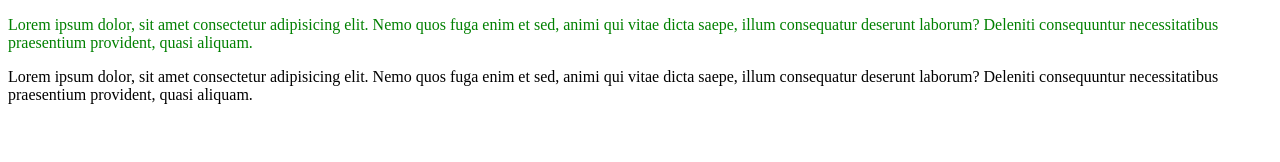
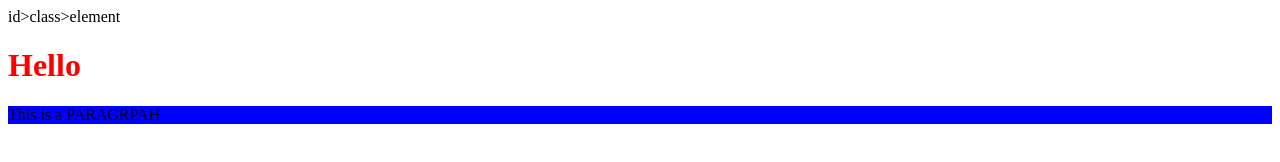
Before and after one commit to DeveloperManishR/learn-css, a plain HTML site: page index.html in a window 1280 px wide. Drawn offline with Linux system fonts and the light colour scheme.

Commit message:
class 6 auestion 2

```diff
--- a/index.html
+++ b/index.html
@@ -1,18 +1,19 @@
 <!DOCTYPE html>
 <html lang="en">
-<head>
-    <meta charset="UTF-8">
-    <meta name="viewport" content="width=device-width, initial-scale=1.0">
+  <head>
+    <meta charset="UTF-8" />
+    <meta name="viewport" content="width=device-width, initial-scale=1.0" />
     <title>Document</title>
-    <link rel="stylesheet" href="style.css">
-</head>
-<body>
-   <div id="myId">
-    <p>Lorem ipsum dolor, sit amet consectetur adipisicing elit. Nemo quos fuga enim et sed, animi qui vitae dicta saepe, illum consequatur deserunt laborum? Deleniti consequuntur necessitatibus praesentium provident, quasi aliquam.</p>
-   </div>
+    <link rel="stylesheet" href="style.css" />
+  </head>
+  <body>
+    id>class>element
+    <h1 id="greet" class="myclass">Hello</h1>
 
-   <div id="xcxcx">
-    <p>Lorem ipsum dolor, sit amet consectetur adipisicing elit. Nemo quos fuga enim et sed, animi qui vitae dicta saepe, illum consequatur deserunt laborum? Deleniti consequuntur necessitatibus praesentium provident, quasi aliquam.</p>
-   </div>
+    <div>
+        <p id="idpara" class="para">This is a PARAGRPAH</p>
+    </div>
+
+
 </body>
 </html>
--- a/style.css
+++ b/style.css
@@ -1,4 +1,24 @@
-#myId p{
-    color: green;
+h1{
+    color: pink;
+}
+#greet {
+    color: red;
+}
+.myclass{
+    color: brown;
+}
 
+div p{
+    background-color: black;
 }
+
+.para {
+    background-color: blue;
+}
+/* #idpara{
+    background-color: yellow;
+} */
+
+p{
+    background-color: green;
+}
```
